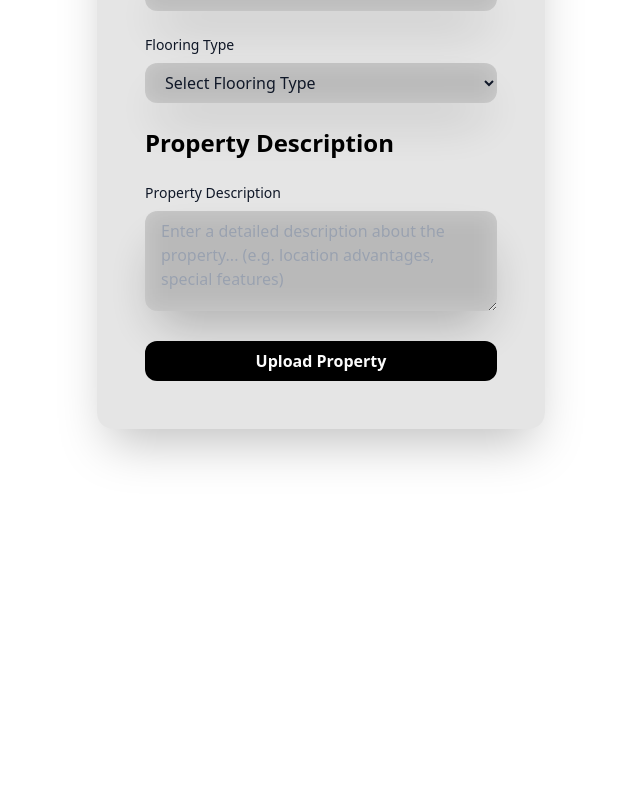
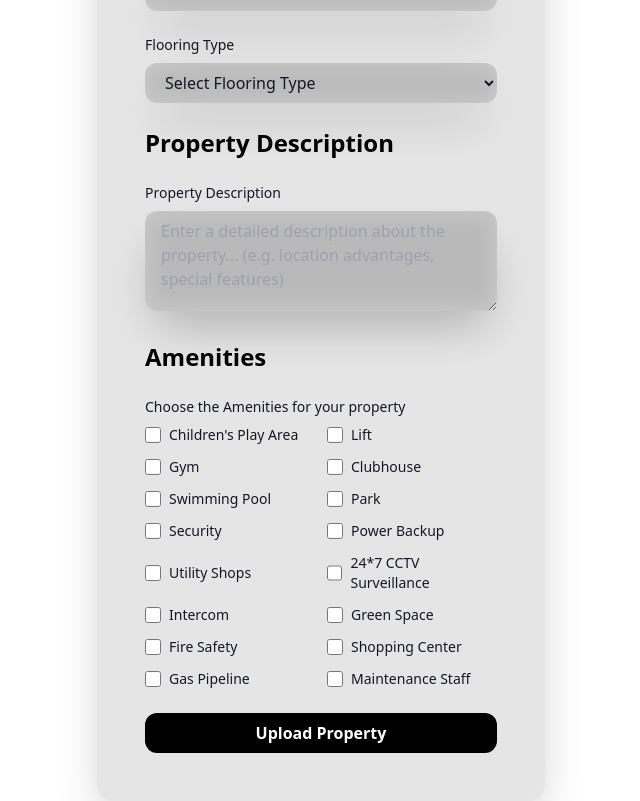
Before and after one commit to yrCodem/XeroBrokerage, a Next.js app in the folder xerobrokerage/: page /upload-property in a window 1280 px wide. Shown: the part 1475-2276 px from the top of the page, without its empty margins (319-959 px from the left). Before the commit the page ends 1904 px from the top, so only its background shows below. Built offline with nearby package versions, Linux system fonts and the light colour scheme.

Commit message:
Added Amenities field

```diff
--- a/xerobrokerage/src/app/upload-property/page.jsx
+++ b/xerobrokerage/src/app/upload-property/page.jsx
@@ -14,6 +14,25 @@ export default function Upload() {
     size: '',
     maintainence: '',
   })
+  const [selectedAmenities, setSelectedAmenities] = useState([])
+  const amenitiesList = [
+    "Children's Play Area",
+    'Lift',
+    'Gym',
+    'Clubhouse',
+    'Swimming Pool',
+    'Park',
+    'Security',
+    'Power Backup',
+    'Utility Shops',
+    '24*7 CCTV Surveillance',
+    'Intercom',
+    'Green Space',
+    'Fire Safety',
+    'Shopping Center',
+    'Gas Pipeline',
+    'Maintenance Staff',
+  ]
 
   // Possession status
   const [possessionDate, setPossessionDate] = useState('')
@@ -56,6 +75,15 @@ export default function Upload() {
       textarea.style.height = `${textarea.scrollHeight}px`
     }
   }, [description])
+
+  //   Amenities
+  const handleAmenityChange = amenity => {
+    setSelectedAmenities(prev =>
+      prev.includes(amenity)
+        ? prev.filter(a => a !== amenity)
+        : [...prev, amenity],
+    )
+  }
 
   const handleFileChange = e => {
     const file = e.target.files[0]
@@ -474,6 +502,35 @@ export default function Upload() {
             }}
           />
         </div>
+
+        {/* Amenities */}
+        <h2 className='text-2xl font-bold text-left'>Amenities</h2>
+        <div className='max-w-lg mx-auto'>
+          <label className='block mb-2 text-sm font-medium text-gray-900 dark:text-white'>
+            Choose the Amenities for your property
+          </label>
+          <div className='grid grid-cols-2 gap-3'>
+            {amenitiesList.map(amenity => (
+              <div key={amenity} className='flex items-center'>
+                <input
+                  type='checkbox'
+                  id={`amenity-${amenity}`}
+                  name='amenities'
+                  value={amenity}
+                  checked={selectedAmenities.includes(amenity)}
+                  onChange={() => handleAmenityChange(amenity)}
+                  className='w-4 h-4 rounded bg-black/10 border-gray-300 focus:ring-blue-500'
+                />
+                <label
+                  htmlFor={`amenity-${amenity}`}
+                  className='ml-2 text-sm text-gray-900'
+                >
+                  {amenity}
+                </label>
+              </div>
+            ))}
+          </div>
+        </div>
         <button
           type='submit'
           className={`w-full bg-black text-white hover:bg-gray-800 transition-all duration-300 py-2 px-4 rounded-xl font-semibold ${
```
